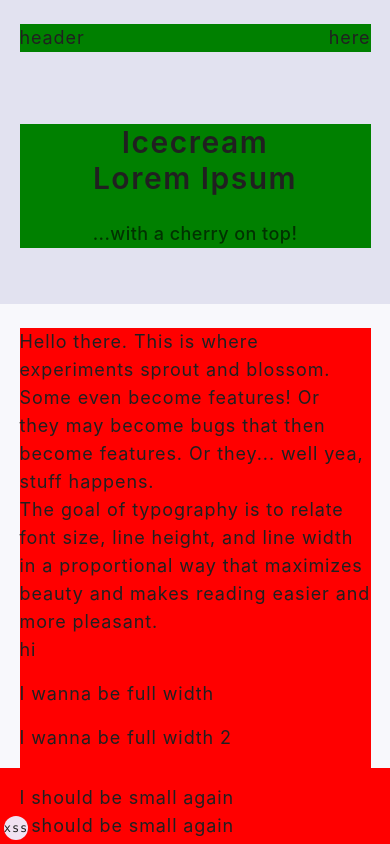
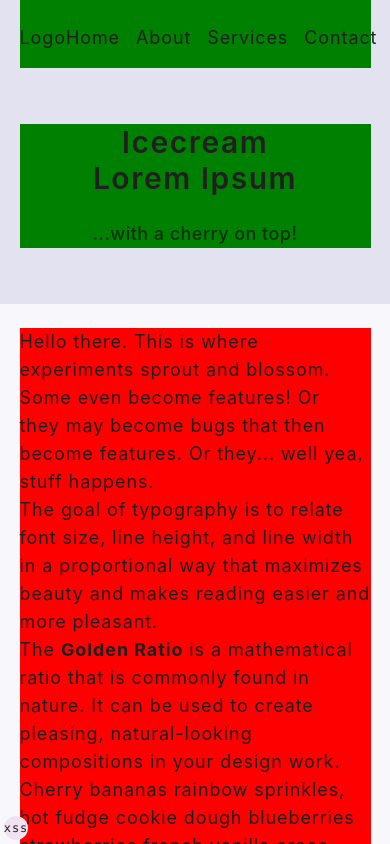
Before and after one commit to khinshankhan/www, a Next.js app: page /content in a window 390 px wide. Shown: the top 844 px of the page. Built offline with nearby package versions, Linux system fonts and the light colour scheme.

Commit message:
revert to previous design

```diff
--- a/app/(content)/content/page.tsx
+++ b/app/(content)/content/page.tsx
@@ -4,17 +4,19 @@ import { Heading, Strong, Text } from "@/components/base/typography"
 export default async function Page() {
   return (
     <article>
-      <header className="page-container bg-background-1 py-14 text-center">
-        <Heading as="h1" variant="h1" className="text-balance">
-          Icecream Lorem Ipsum
-        </Heading>
+      <header className="bg-background-1 py-14 text-center">
+        <div className="bounded-page-layout">
+          <Heading as="h1" variant="h1" className="text-balance">
+            Icecream Lorem Ipsum
+          </Heading>
 
-        <Text as="h2" variant="nav" className="text-balance pt-6 text-muted-foreground">
-          ...with a cherry on top!
-        </Text>
+          <Text as="p" variant="nav" className="text-balance pt-6 text-muted-foreground">
+            ...with a cherry on top!
+          </Text>
+        </div>
       </header>
 
-      <main className="content-container py-6">
+      <div className="bounded-content-layout py-6">
         <p>
           Hello there. This is where experiments sprout and blossom. Some even become features! Or
           they may become bugs that then become features. Or they... well yea, stuff happens.
@@ -24,19 +26,6 @@ export default async function Page() {
           The goal of typography is to relate font size, line height, and line width in a
           proportional way that maximizes beauty and makes reading easier and more pleasant.
         </p>
-
-        <Text id="foo">hi</Text>
-
-        <div className="fullo w-full space-y-4 bg-accent-4 py-4">
-          <p>I wanna be full width</p>
-
-          <p>I wanna be full width 2</p>
-        </div>
-
-        <div className="mobile-full-width-container bg-accent-4 py-4">
-          <p>I should be small again</p>
-          <p>I should be small again</p>
-        </div>
 
         <p>
           The <Strong>Golden Ratio</Strong> is a mathematical ratio that is commonly found in
@@ -53,6 +42,7 @@ export default async function Page() {
           batter. Cookies and cream mint chocolate chip cookies and cream vanilla kitkat peanuts,
           mint cake batter. Caramel syrup peanuts mint chocolate chip peanuts.
         </p>
+
         {[].map((i) => (
           <p key={i}>
             Cherry bananas rainbow sprinkles, hot fudge cookie dough blueberries strawberries french
@@ -65,7 +55,7 @@ export default async function Page() {
             vanilla oreos. Strawberry strawberries blueberries pistachio chocolate Pistachio mint
           </p>
         ))}
-      </main>
+      </div>
     </article>
   )
 }
--- a/app/(content)/layout.tsx
+++ b/app/(content)/layout.tsx
@@ -1,5 +1,9 @@
 import React from "react"
 
 export default async function Layout({ children }: { children: React.ReactNode }) {
-  return <main className="flex grow flex-col bg-background-2">{children}</main>
+  return (
+    <main id="main-content" className="flex grow flex-col bg-background-2">
+      {children}
+    </main>
+  )
 }
--- a/app/globals.css
+++ b/app/globals.css
@@ -163,8 +163,7 @@
   }
 */
 
-.page-container {
-  :where(& > *) {
+.bounded-page-layout {
   width: 100%;
   max-width: 90%;
   margin-left: auto;
@@ -184,10 +183,9 @@
     max-width: 87.5rem;
   }
 }
-}
 
-.content-container {
-  :where(& > *, & > .mobile-full-width-container > *) {
+.bounded-content-layout {
+  :where(& > *) {
     width: 100%;
     max-width: 90%;
     margin-left: auto;
@@ -208,16 +206,3 @@
     }
   }
 }
-
-/* breakpoint md */
-@media not all and (min-width: 48rem) {
-  .mobile-full-width-container {
-    position: relative;
-    max-width: none !important;
-    width: 100vw;
-    left: 50%;
-    right: 50%;
-    margin-left: -50vw !important;
-    margin-right: -50vw !important;
-  }
-}
--- a/app/layout.tsx
+++ b/app/layout.tsx
@@ -38,17 +38,35 @@ export default async function Layout({ children }: { children: React.ReactNode }
         >
           <div vaul-drawer-wrapper="">
             <div className="relative isolate z-0 flex min-h-[87vh] flex-col xs:min-h-[96vh]">
-              <header className="page-container flex min-h-[68px] items-center pt-2 md:min-h-[78px] lg:min-h-[88px]">
+              <header className="bounded-page-layout flex min-h-[68px] items-center pt-2 md:min-h-[78px] lg:min-h-[88px]">
                 <nav className="flex w-full flex-row items-center justify-between">
-                  <div>header</div> <div>here</div>
+                  <div aria-label="Site Logo">
+                    <a href="#">Logo</a>
+                  </div>
+                  <div>
+                    <ul className="flex space-x-4">
+                      <li>
+                        <a href="#">Home</a>
+                      </li>
+                      <li>
+                        <a href="#">About</a>
+                      </li>
+                      <li>
+                        <a href="#">Services</a>
+                      </li>
+                      <li>
+                        <a href="#">Contact</a>
+                      </li>
+                    </ul>
+                  </div>
                 </nav>
               </header>
               {/* NOTE: assumes pages will be wrapped in main tags with background color + grow */}
-              <div id="page-content" className="relative flex grow flex-col">
-                {children}
-              </div>
+              <div className="relative flex grow flex-col">{children}</div>
             </div>
-            <div className="h-40">footer</div>
+            <footer className="bounded-page-layout h-40">
+              <p>Footer content here</p>
+            </footer>
           </div>
           <BreakpointsIndicator />
         </ThemeProvider>
```
Lines whose indentation alone changed are shown as unchanged.
